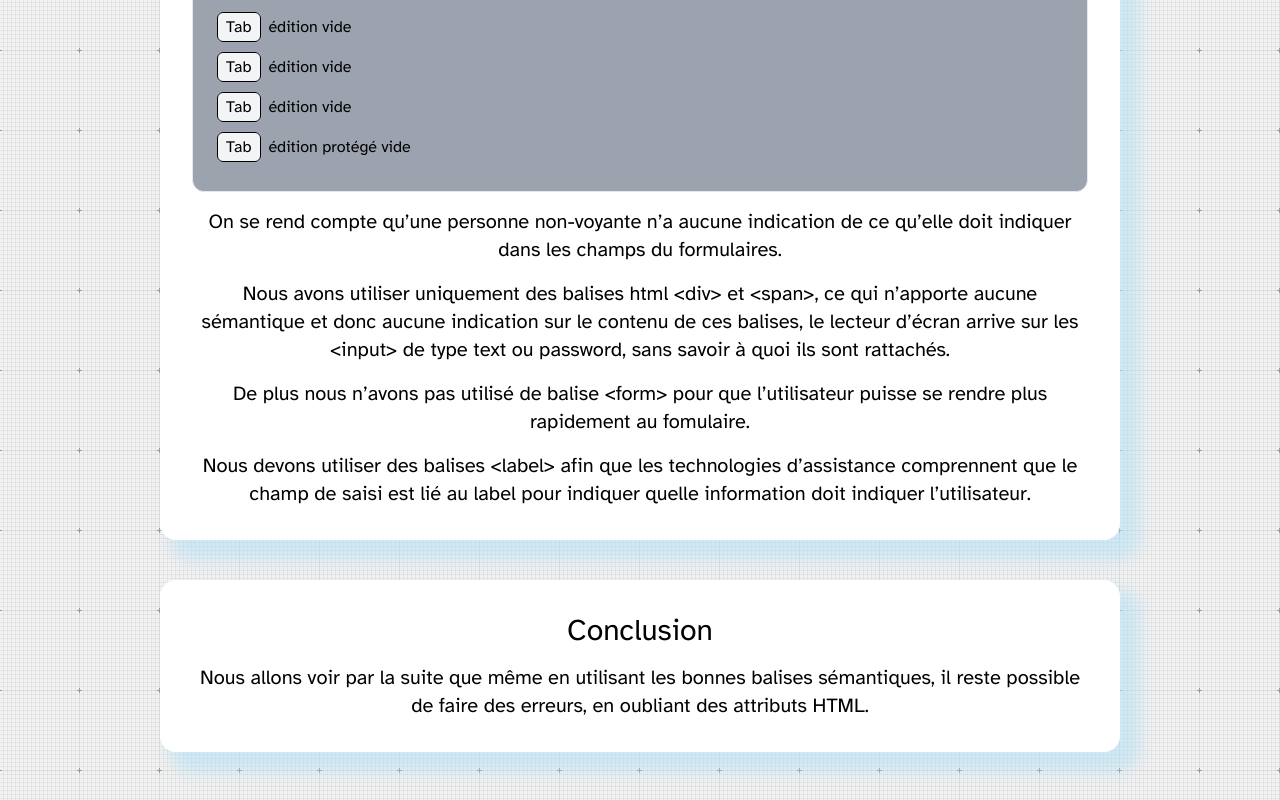
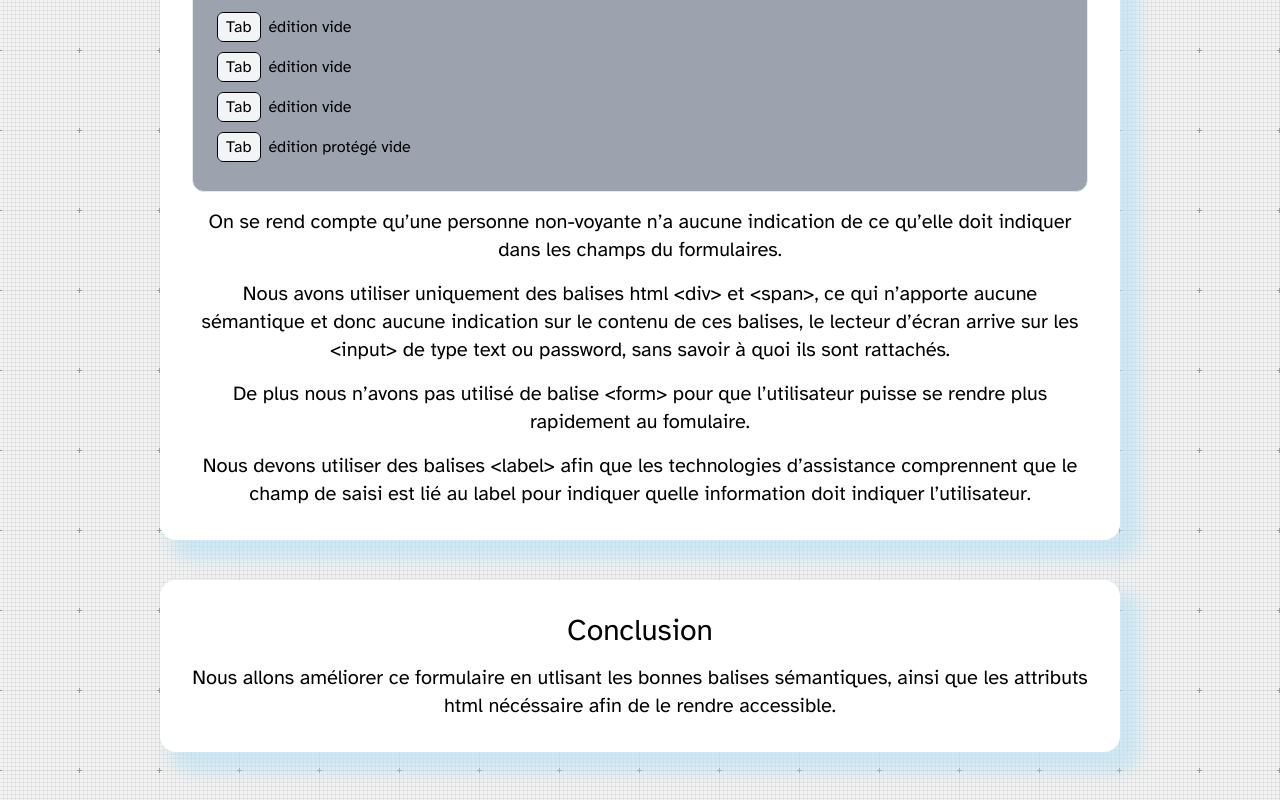
Before and after one commit to Sylvain-Lepoutre/react-bada11y, a React (Vite) app: page /persona1/form/1 in a window 1280 px wide. Shown: the part 1950-2750 px from the top of the page. Built offline with nearby package versions, Linux system fonts and the light colour scheme.

Commit message:
feat(BadFormConclusion.tsx): update content

```diff
--- a/src/components/pages/persona1/persona1form1/BadFormConclusion.tsx
+++ b/src/components/pages/persona1/persona1form1/BadFormConclusion.tsx
@@ -7,9 +7,9 @@ export const BadFormConclusion = () => {
     <Section>
       <Heading2>Conclusion</Heading2>
       <Paragraph>
-        Nous allons voir par la suite que même en utilisant les bonnes balises
-        sémantiques, il reste possible de faire des erreurs, en oubliant des
-        attributs HTML.
+        Nous allons améliorer ce formulaire en utlisant les bonnes balises
+        sémantiques, ainsi que les attributs html nécéssaire afin de le rendre
+        accessible.
       </Paragraph>
     </Section>
   );
```
